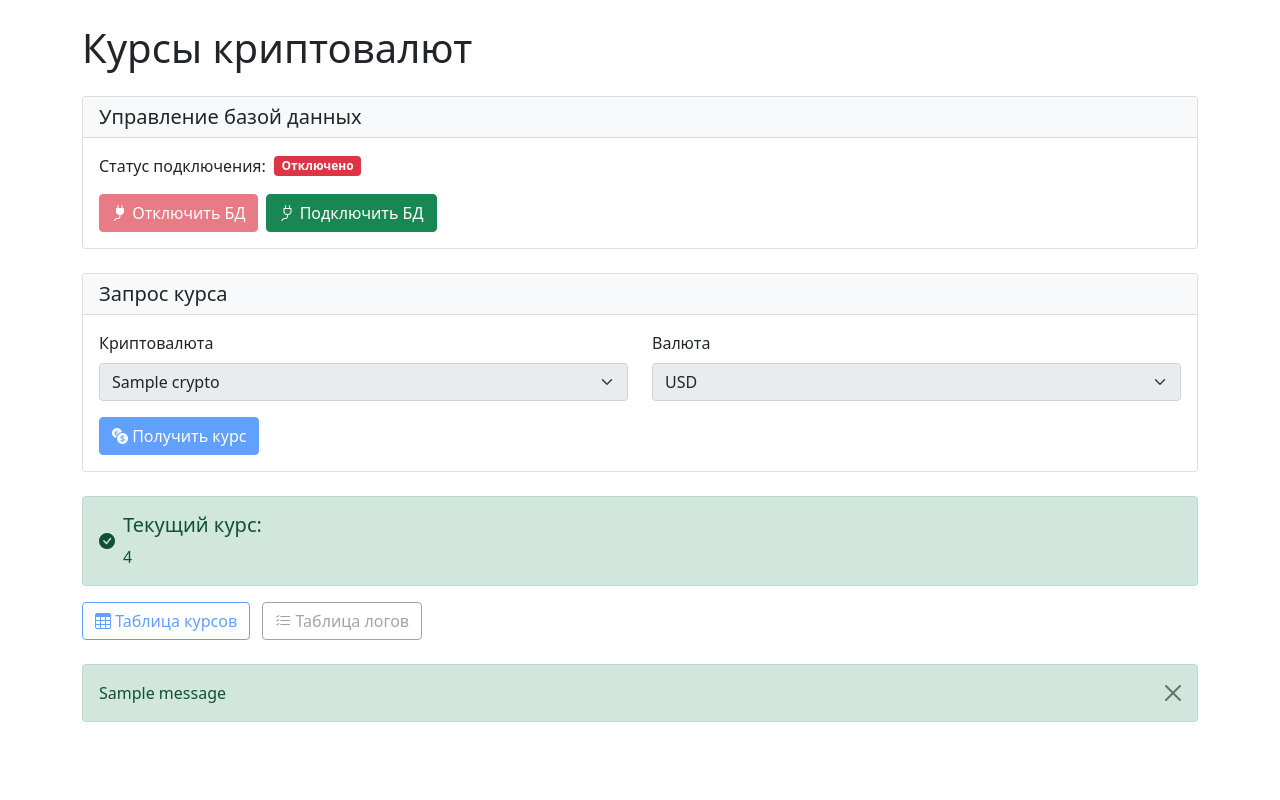
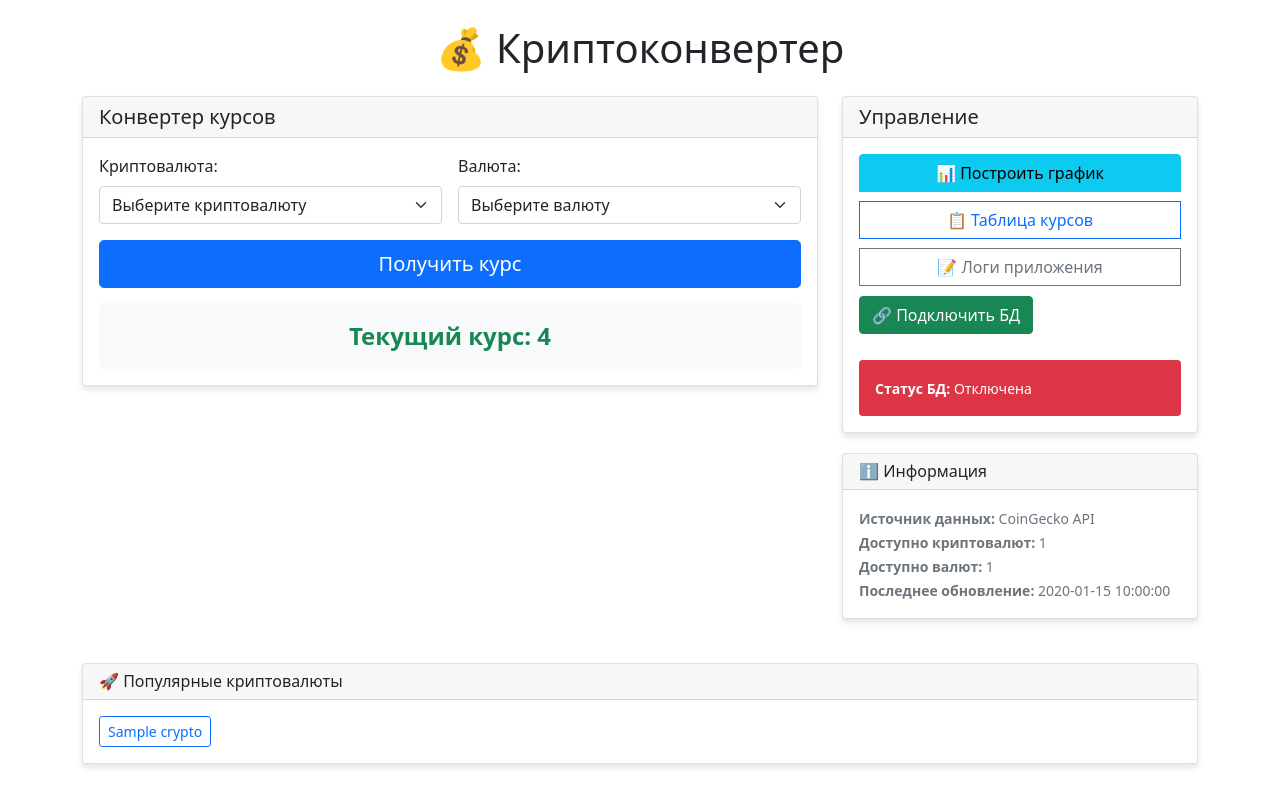
Before and after one commit to hauptmann1971/crypto_app, a Flask app: template templates/index.html in a window 1280 px wide. Run offline with Flask 3, Linux system fonts and the light colour scheme; the template is opened without the code that fills it: most values are stand-ins (such as "Sample title", 1, 10 or a date in 2020); one stand-in notice (Sample message) is shown; parts of the project's set-up code (start-up, migrations or seed data) failed here and were passed over.

Commit message:
Добавил кнопку отрисовки графика

```diff
--- a/templates/index.html
+++ b/templates/index.html
@@ -3,125 +3,210 @@
 <head>
     <meta charset="UTF-8">
     <meta name="viewport" content="width=device-width, initial-scale=1.0">
-    <title>Курсы криптовалют</title>
+    <title>Криптоконвертер</title>
     <link href="https://cdn.jsdelivr.net/npm/bootstrap@5.1.3/dist/css/bootstrap.min.css" rel="stylesheet">
     <style>
-        .disabled-btn {
-            opacity: 0.65;
-            cursor: not-allowed;
+        .card {
+            box-shadow: 0 4px 6px rgba(0, 0, 0, 0.1);
+            margin-bottom: 20px;
+        }
+        .status-badge {
+            position: absolute;
+            top: 10px;
+            right: 10px;
+        }
+        .btn-group-vertical .btn {
+            margin-bottom: 10px;
+        }
+        .rate-display {
+            font-size: 1.5rem;
+            font-weight: bold;
+            color: #198754;
+            text-align: center;
+            padding: 15px;
+            background: #f8f9fa;
+            border-radius: 5px;
+            margin-top: 15px;
         }
     </style>
 </head>
 <body>
     <div class="container mt-4">
-        <h1 class="mb-4">Курсы криптовалют</h1>
+        <!-- Заголовок -->
+        <div class="row">
+            <div class="col-12">
+                <h1 class="text-center mb-4">💰 Криптоконвертер</h1>
+            </div>
+        </div>
 
-        <!-- Блок управления подключением к БД -->
-        <div class="card mb-4">
-            <div class="card-header bg-light">
-                <h5 class="mb-0">Управление базой данных</h5>
+        <!-- Флеш-сообщения -->
+        <div class="row">
+            <div class="col-12">
+                {% with messages = get_flashed_messages(with_categories=true) %}
+                    {% if messages %}
+                        {% for category, message in messages %}
+                            <div class="alert alert-{{ 'danger' if category == 'error' else 'success' if category == 'success' else 'warning' }} alert-dismissible fade show" role="alert">
+                                {{ message }}
+                                <button type="button" class="btn-close" data-bs-dismiss="alert" aria-label="Close"></button>
+                            </div>
+                        {% endfor %}
+                    {% endif %}
+                {% endwith %}
             </div>
-            <div class="card-body">
-                <div class="d-flex align-items-center mb-3">
-                    <span class="me-2">Статус подключения:</span>
-                    {% if db_connected %}
-                        <span class="badge bg-success">Активно</span>
-                    {% else %}
-                        <span class="badge bg-danger">Отключено</span>
-                    {% endif %}
+        </div>
+
+        <div class="row">
+            <!-- Основная форма -->
+            <div class="col-md-8">
+                <div class="card">
+                    <div class="card-header">
+                        <h5 class="card-title mb-0">Конвертер курсов</h5>
+                    </div>
+                    <div class="card-body">
+                        <form method="POST">
+                            <div class="row g-3">
+                                <div class="col-md-6">
+                                    <label for="crypto" class="form-label">Криптовалюта:</label>
+                                    <select class="form-select" id="crypto" name="crypto" required>
+                                        <option value="">Выберите криптовалюту</option>
+                                        {% for crypto in cryptos %}
+                                            <option value="{{ crypto }}">{{ crypto }}</option>
+                                        {% endfor %}
+                                    </select>
+                                </div>
+
+                                <div class="col-md-6">
+                                    <label for="currency" class="form-label">Валюта:</label>
+                                    <select class="form-select" id="currency" name="currency" required>
+                                        <option value="">Выберите валюту</option>
+                                        {% for currency in currencies %}
+                                            <option value="{{ currency }}">{{ currency|upper }}</option>
+                                        {% endfor %}
+                                    </select>
+                                </div>
+
+                                <div class="col-12">
+                                    <button type="submit" class="btn btn-primary btn-lg w-100">
+                                        Получить курс
+                                    </button>
+                                </div>
+                            </div>
+                        </form>
+
+                        <!-- Отображение результата -->
+                        {% if rate %}
+                            <div class="rate-display">
+                                Текущий курс: {{ rate }}
+                            </div>
+                        {% endif %}
+                    </div>
+                </div>
+            </div>
+
+            <!-- Панель управления -->
+            <div class="col-md-4">
+                <div class="card">
+                    <div class="card-header">
+                        <h5 class="card-title mb-0">Управление</h5>
+                    </div>
+                    <div class="card-body">
+                        <div class="btn-group-vertical w-100">
+                            <!-- Новая кнопка для графиков -->
+                            <a href="{{ url_for('chart') }}" class="btn btn-info">
+                                📊 Построить график
+                            </a>
+
+                            <!-- Кнопки для таблиц -->
+                            <a href="{{ url_for('show_crypto_table') }}" class="btn btn-outline-primary">
+                                📋 Таблица курсов
+                            </a>
+
+                            <a href="{{ url_for('show_log_table') }}" class="btn btn-outline-secondary">
+                                📝 Логи приложения
+                            </a>
+
+                            <!-- Кнопки управления БД -->
+                            {% if db_connected %}
+                                <form method="POST" action="{{ url_for('disconnect_db') }}" class="d-grid">
+                                    <button type="submit" class="btn btn-warning">
+                                        🔌 Отключить БД
+                                    </button>
+                                </form>
+                            {% else %}
+                                <form method="POST" action="{{ url_for('connect_db') }}" class="d-grid">
+                                    <button type="submit" class="btn btn-success">
+                                        🔗 Подключить БД
+                                    </button>
+                                </form>
+                            {% endif %}
+                        </div>
+
+                        <!-- Статус БД -->
+                        <div class="mt-3 p-3 rounded {{ 'bg-success' if db_connected else 'bg-danger' }} text-white">
+                            <small>
+                                <strong>Статус БД:</strong>
+                                {{ 'Подключена' if db_connected else 'Отключена' }}
+                            </small>
+                        </div>
+                    </div>
                 </div>
 
-                <div class="btn-group">
-                    <form action="{{ url_for('disconnect_db') }}" method="post" class="me-2">
-                        <button type="submit" class="btn btn-danger {% if not db_connected %}disabled-btn{% endif %}"
-                                {% if not db_connected %}disabled{% endif %}>
-                            <i class="bi bi-plug-fill"></i> Отключить БД
-                        </button>
-                    </form>
-
-                    <form action="{{ url_for('connect_db') }}" method="post">
-                        <button type="submit" class="btn btn-success {% if db_connected %}disabled-btn{% endif %}"
-                                {% if db_connected %}disabled{% endif %}>
-                            <i class="bi bi-plug"></i> Подключить БД
-                        </button>
-                    </form>
+                <!-- Информационная панель -->
+                <div class="card mt-3">
+                    <div class="card-header">
+                        <h6 class="card-title mb-0">ℹ️ Информация</h6>
+                    </div>
+                    <div class="card-body">
+                        <small class="text-muted">
+                            <strong>Источник данных:</strong> CoinGecko API<br>
+                            <strong>Доступно криптовалют:</strong> {{ cryptos|length }}<br>
+                            <strong>Доступно валют:</strong> {{ currencies|length }}<br>
+                            <strong>Последнее обновление:</strong> {{ now }}
+                        </small>
+                    </div>
                 </div>
             </div>
         </div>
 
-        <!-- Форма запроса курса -->
-        <div class="card mb-4">
-            <div class="card-header bg-light">
-                <h5 class="mb-0">Запрос курса</h5>
-            </div>
-            <div class="card-body">
-                <form method="POST">
-                    <div class="row mb-3">
-                        <div class="col-md-6">
-                            <label for="crypto" class="form-label">Криптовалюта</label>
-                            <select class="form-select" id="crypto" name="crypto" required {% if not db_connected %}disabled{% endif %}>
-                                {% for crypto in cryptos %}
-                                    <option value="{{ crypto }}">{{ crypto }}</option>
-                                {% endfor %}
-                            </select>
-                        </div>
-                        <div class="col-md-6">
-                            <label for="currency" class="form-label">Валюта</label>
-                            <select class="form-select" id="currency" name="currency" required {% if not db_connected %}disabled{% endif %}>
-                                {% for currency in currencies %}
-                                    <option value="{{ currency }}">{{ currency|upper }}</option>
-                                {% endfor %}
-                            </select>
+        <!-- Быстрый доступ к популярным криптовалютам -->
+        <div class="row mt-4">
+            <div class="col-12">
+                <div class="card">
+                    <div class="card-header">
+                        <h6 class="card-title mb-0">🚀 Популярные криптовалюты</h6>
+                    </div>
+                    <div class="card-body">
+                        <div class="d-flex flex-wrap gap-2">
+                            {% for crypto in cryptos[:6] %}
+                                <button class="btn btn-outline-primary btn-sm" onclick="selectCrypto('{{ crypto }}')">
+                                    {{ crypto }}
+                                </button>
+                            {% endfor %}
                         </div>
                     </div>
-                    <button type="submit" class="btn btn-primary {% if not db_connected %}disabled-btn{% endif %}"
-                            {% if not db_connected %}disabled{% endif %}>
-                        <i class="bi bi-currency-exchange"></i> Получить курс
-                    </button>
-                </form>
+                </div>
             </div>
         </div>
-
-        {% if rate is not none %}
-        <div class="alert alert-success d-flex align-items-center">
-            <i class="bi bi-check-circle-fill me-2"></i>
-            <div>
-                <h5 class="alert-heading">Текущий курс:</h5>
-                <p class="mb-0">{{ rate }}</p>
-            </div>
-        </div>
-        {% endif %}
-
-        <!-- Ссылки на таблицы -->
-        <div class="d-grid gap-2 d-md-block mb-4">
-            <a href="{{ url_for('show_crypto_table') }}"
-               class="btn btn-outline-primary me-2 {% if not db_connected %}disabled-btn{% endif %}"
-               {% if not db_connected %}disabled{% endif %}>
-                <i class="bi bi-table"></i> Таблица курсов
-            </a>
-            <a href="{{ url_for('show_log_table') }}"
-               class="btn btn-outline-secondary {% if not db_connected %}disabled-btn{% endif %}"
-               {% if not db_connected %}disabled{% endif %}>
-                <i class="bi bi-list-check"></i> Таблица логов
-            </a>
-        </div>
-
-        <!-- Вывод flash-сообщений -->
-        {% with messages = get_flashed_messages(with_categories=true) %}
-            {% if messages %}
-                {% for category, message in messages %}
-                    <div class="alert alert-{{ category }} alert-dismissible fade show">
-                        {{ message }}
-                        <button type="button" class="btn-close" data-bs-dismiss="alert" aria-label="Close"></button>
-                    </div>
-                {% endfor %}
-            {% endif %}
-        {% endwith %}
     </div>
 
-    <!-- Bootstrap Icons -->
-    <link rel="stylesheet" href="https://cdn.jsdelivr.net/npm/bootstrap-icons@1.8.1/font/bootstrap-icons.css">
-    <!-- Bootstrap JS -->
     <script src="https://cdn.jsdelivr.net/npm/bootstrap@5.1.3/dist/js/bootstrap.bundle.min.js"></script>
+    <script>
+        function selectCrypto(crypto) {
+            document.getElementById('crypto').value = crypto;
+        }
+
+        function selectCurrency(currency) {
+            document.getElementById('currency').value = currency;
+        }
+
+        // Автоматическое закрытие алертов через 5 секунд
+        setTimeout(function() {
+            var alerts = document.querySelectorAll('.alert');
+            alerts.forEach(function(alert) {
+                var bsAlert = new bootstrap.Alert(alert);
+                bsAlert.close();
+            });
+        }, 5000);
+    </script>
 </body>
 </html>
```
Also changed, not shown: templates/chart.html (added, +97 -0 lines).
